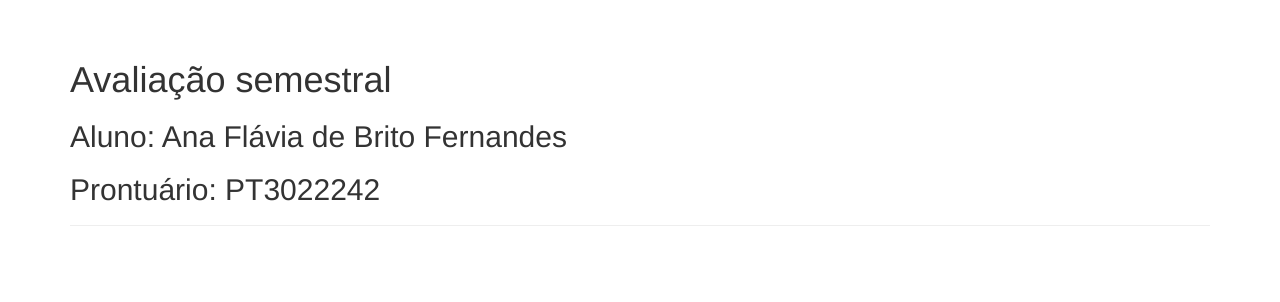
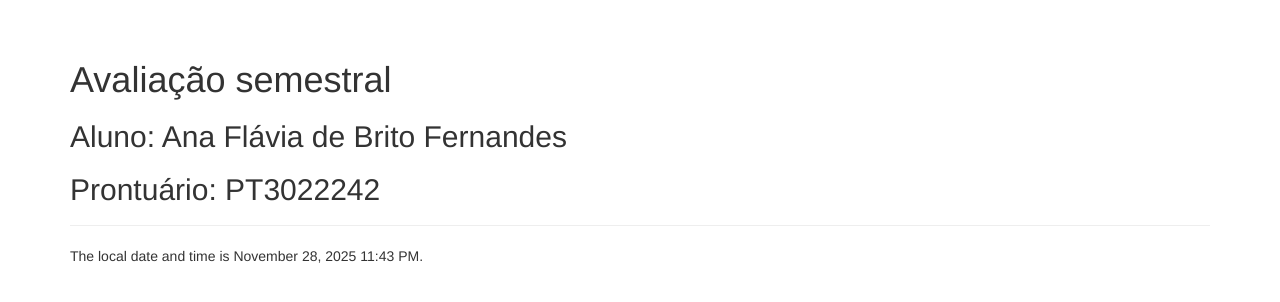
Before and after one commit to britofernandes/flaskapp, a Flask app: page / in a window 1280 px wide. Shown: the part 52-354 px from the top of the page. Run offline with Flask 3, Linux system fonts and the light colour scheme; some libraries are stand-ins or nearby versions.

Commit message:
save date

```diff
--- a/app/main/views.py
+++ b/app/main/views.py
@@ -3,11 +3,14 @@ from . import main
 from ..models import User, Cadastro
 from .forms import CadastroForm
 from .. import db
+from flask_moment import Moment
+from datetime import datetime
 
+moment = Moment()
 
 @main.route('/')
 def index():
-    return render_template('index.html')
+    return render_template('index.html', current_time=datetime.utcnow())
 
 @main.route('/professores', methods=['GET', 'POST'])
 def professores():
@@ -30,19 +33,19 @@ def professores():
 
 @main.route('/disciplinas')
 def disciplinas():
-    return render_template('disciplinas.html')
+    return render_template('disciplinas.html', current_time=datetime.utcnow())
 
 @main.route('/alunos')
 def alunos():
-    return render_template('alunos.html')
+    return render_template('alunos.html', current_time=datetime.utcnow())
 
 @main.route('/cursos')
 def cursos():
-    return render_template('cursos.html')
+    return render_template('cursos.html', current_time=datetime.utcnow())
 
 @main.route('/ocorrencias')
 def ocorrencias():
-    return render_template('ocorrencias.html')
+    return render_template('ocorrencias.html', current_time=datetime.utcnow())
 
 # @main.route('/usuarios')
 # def usuarios():
--- a/app/templates/alunos.html
+++ b/app/templates/alunos.html
@@ -6,4 +6,5 @@
 <div class="page-header">
     <h1>Não disponível.</h1>
 </div>
+<p>The local date and time is {{ moment(current_time).format('LLL') }}.</p>
 {% endblock %}
--- a/app/templates/cursos.html
+++ b/app/templates/cursos.html
@@ -6,4 +6,5 @@
 <div class="page-header">
     <h1>Não disponível.</h1>
 </div>
+<p>The local date and time is {{ moment(current_time).format('LLL') }}.</p>
 {% endblock %}
--- a/app/templates/disciplinas.html
+++ b/app/templates/disciplinas.html
@@ -6,4 +6,5 @@
 <div class="page-header">
     <h1>Não disponível.</h1>
 </div>
+<p>The local date and time is {{ moment(current_time).format('LLL') }}.</p>
 {% endblock %}
--- a/app/templates/index.html
+++ b/app/templates/index.html
@@ -8,4 +8,5 @@
     <h2>Aluno: Ana Flávia de Brito Fernandes</h2>
     <h2>Prontuário: PT3022242</h2>
 </div>
+<p>The local date and time is {{ moment(current_time).format('LLL') }}.</p>
 {% endblock %}
--- a/app/templates/ocorrencias.html
+++ b/app/templates/ocorrencias.html
@@ -6,4 +6,5 @@
 <div class="page-header">
     <h1>Não disponível.</h1>
 </div>
+<p>The local date and time is {{ moment(current_time).format('LLL') }}.</p>
 {% endblock %}
```
